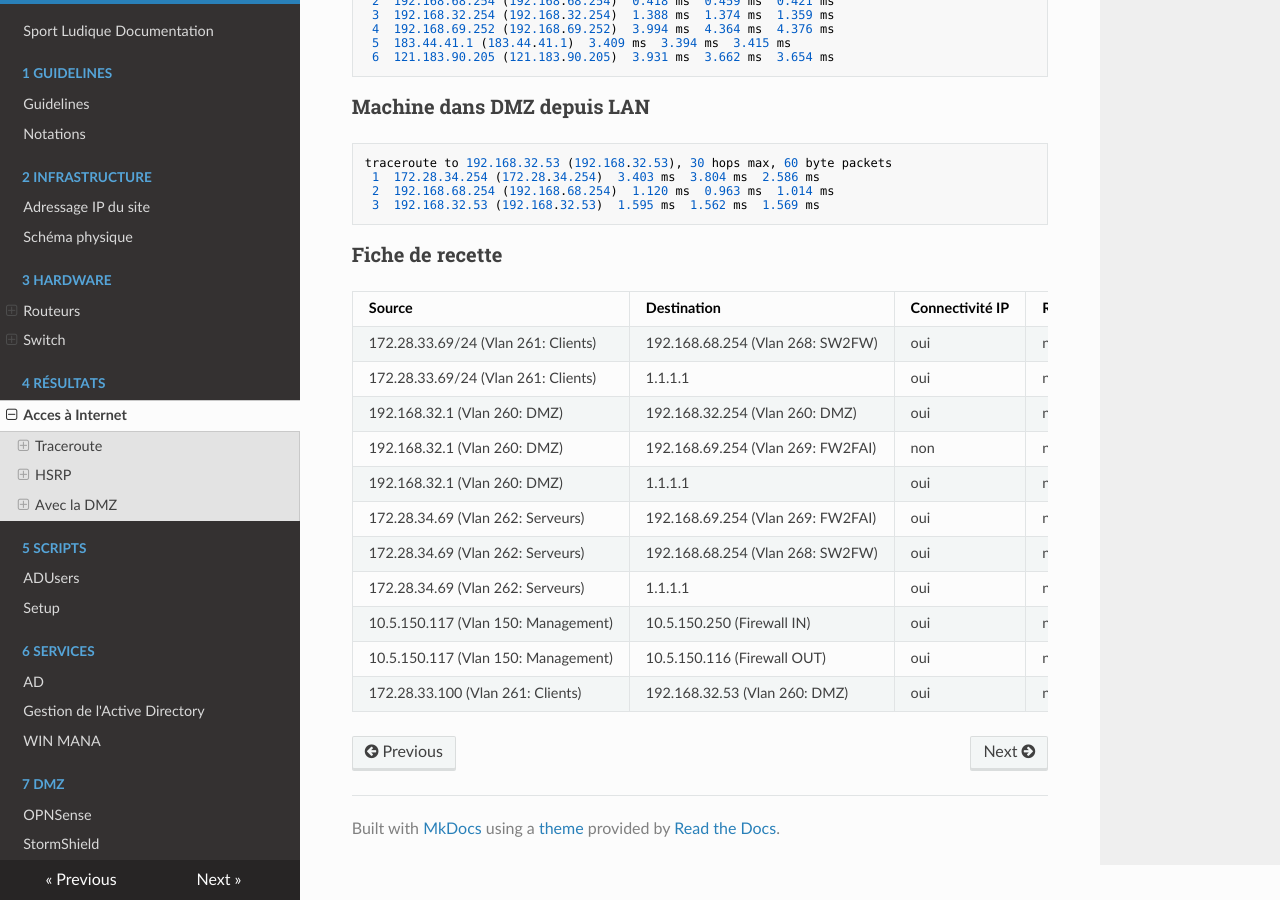
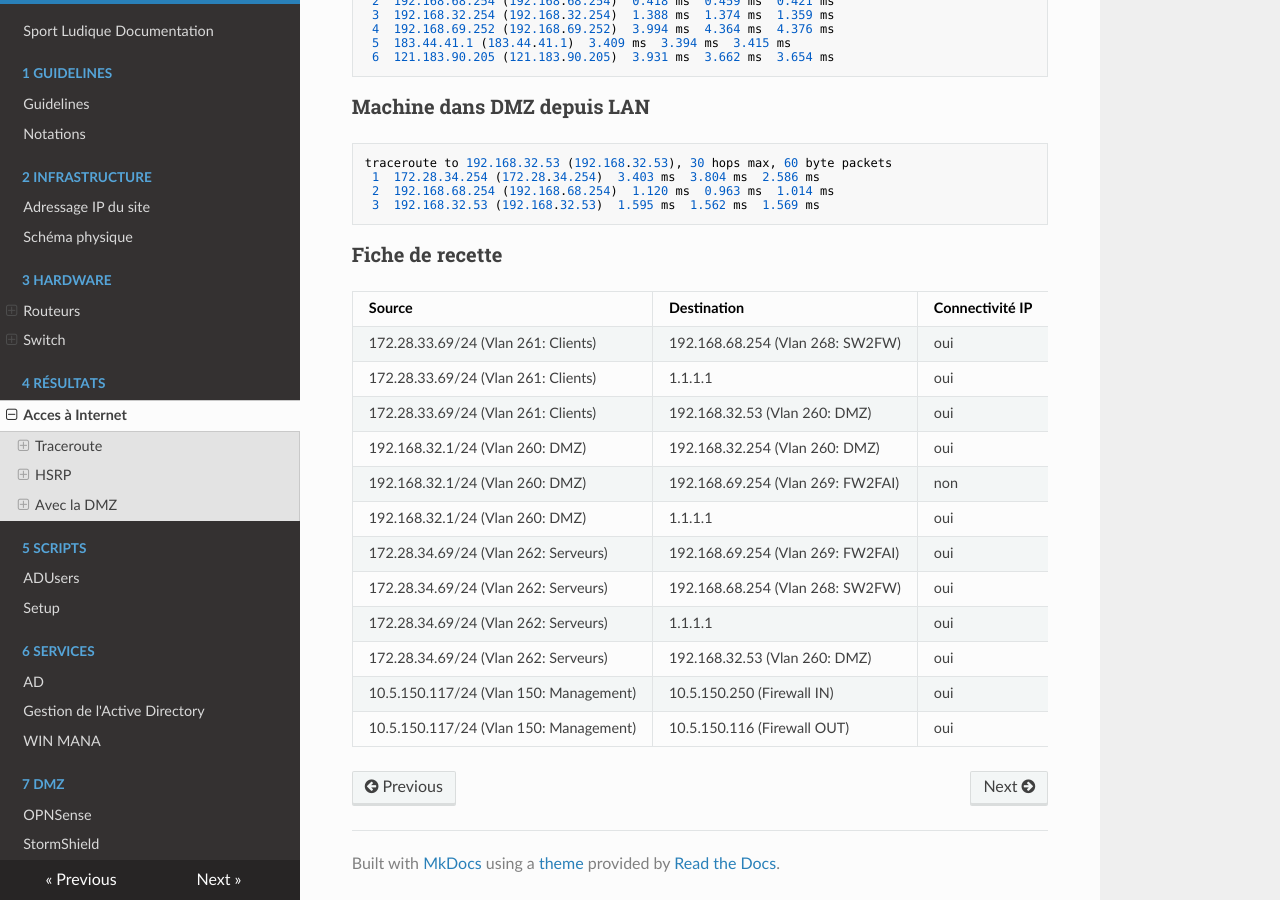
Before and after one commit to DSISportLudique/SportLudique2Doc, an MkDocs documentation site: the page built from docs/4 - Résultats/AccesInternet.md, in a window 1280 px wide and 900 px high, scrolled down 2103 px. Built offline with MkDocs 1.6.1, drawn with Linux system fonts in a browser that asks for light colours; nearby versions of some CDN libraries.

Commit message:
updated result

```diff
--- a/docs/4 - Résultats/AccesInternet.md
+++ b/docs/4 - Résultats/AccesInternet.md
@@ -129,12 +129,13 @@ traceroute to 192.168.32.53 (192.168.32.53), 30 hops max, 60 byte packets
 |--------|-------------|-----------------|----------------|--------------------------------|
 | 172.28.33.69/24 (Vlan 261: Clients) | 192.168.68.254 (Vlan 268: SW2FW) | oui | non | ICMP |
 | 172.28.33.69/24 (Vlan 261: Clients) | 1.1.1.1 | oui | non | ICMP |
-| 192.168.32.1 (Vlan 260: DMZ) | 192.168.32.254 (Vlan 260: DMZ) | oui | non | ICMP |
-| 192.168.32.1 (Vlan 260: DMZ) | 192.168.69.254 (Vlan 269: FW2FAI) | non | non | ICMP |
-| 192.168.32.1 (Vlan 260: DMZ) | 1.1.1.1 | oui | non | ICMP |
-| 172.28.34.69 (Vlan 262: Serveurs) | 192.168.69.254 (Vlan 269: FW2FAI) | oui | non | ICMP |
-| 172.28.34.69 (Vlan 262: Serveurs) | 192.168.68.254 (Vlan 268: SW2FW) | oui | non | ICMP |
-| 172.28.34.69 (Vlan 262: Serveurs) | 1.1.1.1 | oui | non | ICMP |
-| 10.5.150.117 (Vlan 150: Management) | 10.5.150.250 (Firewall IN) | oui | non | ICMP |
-| 10.5.150.117 (Vlan 150: Management) | 10.5.150.116 (Firewall OUT) | oui | non | ICMP |
-| 172.28.33.100 (Vlan 261: Clients) | 192.168.32.53 (Vlan 260: DMZ) | oui | non | ICMP |
+| 172.28.33.69/24 (Vlan 261: Clients) | 192.168.32.53 (Vlan 260: DMZ) | oui | non | ICMP |
+| 192.168.32.1/24 (Vlan 260: DMZ) | 192.168.32.254 (Vlan 260: DMZ) | oui | non | ICMP |
+| 192.168.32.1/24 (Vlan 260: DMZ) | 192.168.69.254 (Vlan 269: FW2FAI) | non | non | ICMP |
+| 192.168.32.1/24 (Vlan 260: DMZ) | 1.1.1.1 | oui | non | ICMP |
+| 172.28.34.69/24 (Vlan 262: Serveurs) | 192.168.69.254 (Vlan 269: FW2FAI) | oui | non | ICMP |
+| 172.28.34.69/24 (Vlan 262: Serveurs) | 192.168.68.254 (Vlan 268: SW2FW) | oui | non | ICMP |
+| 172.28.34.69/24 (Vlan 262: Serveurs) | 1.1.1.1 | oui | non | ICMP |
+| 172.28.34.69/24 (Vlan 262: Serveurs) | 192.168.32.53 (Vlan 260: DMZ) | oui | non | ICMP |
+| 10.5.150.117/24 (Vlan 150: Management) | 10.5.150.250 (Firewall IN) | oui | non | ICMP |
+| 10.5.150.117/24 (Vlan 150: Management) | 10.5.150.116 (Firewall OUT) | oui | non | ICMP |
```
